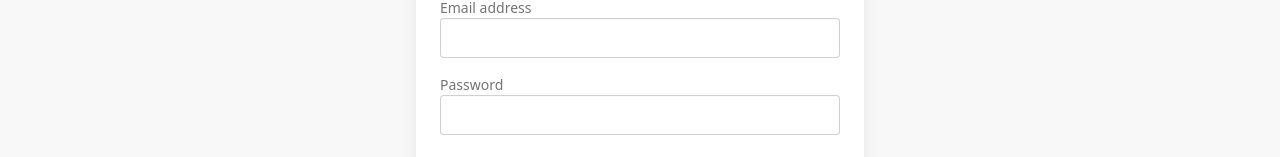
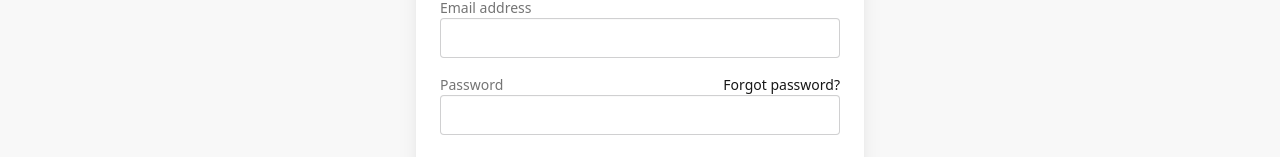
Before and after one commit to Prostecki/bnb-application, a Next.js app in the folder bnb-frontend/: page /login in a window 1280 px wide. Shown: the part 410-567 px from the top of the page. Built offline with nearby package versions, Linux system fonts and the light colour scheme.

Commit message:
feat: update README with project details, enhance image sources in ExploreSection and HeroSection, and improve LoginForm layout with password recovery link

```diff
--- a/bnb-frontend/src/app/layout.tsx
+++ b/bnb-frontend/src/app/layout.tsx
@@ -1,6 +1,5 @@
 "use client";
 
-import { usePathname } from "next/navigation";
 import { Header } from "@/components/layout/Header";
 import { Footer } from "@/components/layout/Footer";
 import "./globals.css";
--- a/bnb-frontend/src/components/home/ExploreSection.tsx
+++ b/bnb-frontend/src/components/home/ExploreSection.tsx
@@ -10,7 +10,7 @@ export default function ExploreSection() {
           <div className="card bg-base-100 shadow-xl image-full">
             <figure>
               <img
-                src="https://picsum.photos/id/1011/400/300"
+                src="https://images.unsplash.com/photo-1512917774080-9991f1c4c750?ixlib=rb-4.1.0&ixid=M3wxMjA3fDB8MHxwaG90by1wYWdlfHx8fGVufDB8fHx8fA%3D%3D&auto=format&fit=crop&q=80&w=1470"
                 alt="Entire Homes"
               />
             </figure>
@@ -24,7 +24,7 @@ export default function ExploreSection() {
           <div className="card bg-base-100 shadow-xl image-full">
             <figure>
               <img
-                src="https://picsum.photos/id/103/400/300"
+                src="https://images.unsplash.com/photo-1758311178620-749d33c6ff29?ixlib=rb-4.1.0&ixid=M3wxMjA3fDB8MHxwaG90by1wYWdlfHx8fGVufDB8fHx8fA%3D%3D&auto=format&fit=crop&q=80&w=1932"
                 alt="Unique Stays"
               />
             </figure>
@@ -38,7 +38,7 @@ export default function ExploreSection() {
           <div className="card bg-base-100 shadow-xl image-full">
             <figure>
               <img
-                src="https://picsum.photos/id/237/400/300"
+                src="https://images.unsplash.com/photo-1551887373-3c5bd224f6e2?ixlib=rb-4.1.0&ixid=M3wxMjA3fDB8MHxzZWFyY2h8NHx8cGV0JTIwZnJpZW5kbHl8ZW58MHwwfDB8fHww&auto=format&fit=crop&q=60&w=500"
                 alt="Pets Allowed"
               />
             </figure>
--- a/bnb-frontend/src/components/home/HeroSection.tsx
+++ b/bnb-frontend/src/components/home/HeroSection.tsx
@@ -5,9 +5,9 @@ export default function HeroSection() {
     <div className="hero min-h-[60vh] bg-base-100">
       <div className="hero-content flex-col lg:flex-row-reverse">
         <img
-          src="https://picsum.photos/id/1062/800/600"
+          src="https://images.unsplash.com/photo-1730653784025-2266f3baa0f8?ixlib=rb-4.1.0&ixid=M3wxMjA3fDB8MHxwaG90by1wYWdlfHx8fGVufDB8fHx8fA%3D%3D&auto=format&fit=crop&q=80&w=1470"
           className="w-full lg:max-w-lg rounded-lg shadow-2xl"
-          alt="Beautiful rental property"
+          alt="Stockholm, Sweden"
         />
         <div>
           <h1 className="text-5xl font-bold">
--- a/bnb-frontend/src/components/login/LoginForm.tsx
+++ b/bnb-frontend/src/components/login/LoginForm.tsx
@@ -55,9 +55,14 @@ export default function LoginForm({
             />
           </div>
           <div className="form-control">
-            <label className="label" htmlFor="password">
-              <span className="label-text">Password</span>
-            </label>
+            <div className="flex justify-between items-center">
+              <label className="label" htmlFor="password">
+                <span className="label-text">Password</span>
+              </label>
+              <Link href="/forgot-password" passHref className="label-text-alt link link-hover">
+                Forgot password?
+              </Link>
+            </div>
             <input
               type="password"
               id="password"
```
Also changed, not shown: bnb-frontend/src/app/globals.css (+8 -9 lines), 2 other files (tests, documents, lock files or other folders).
